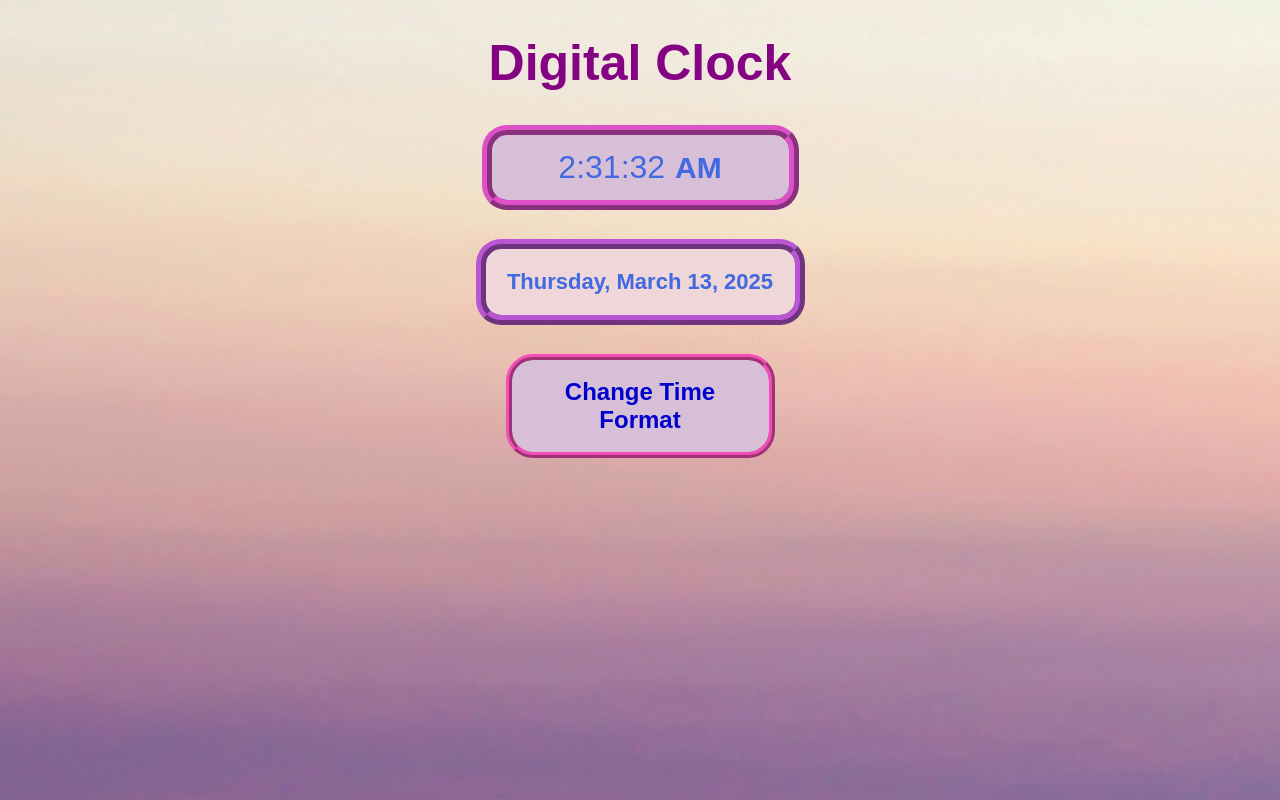
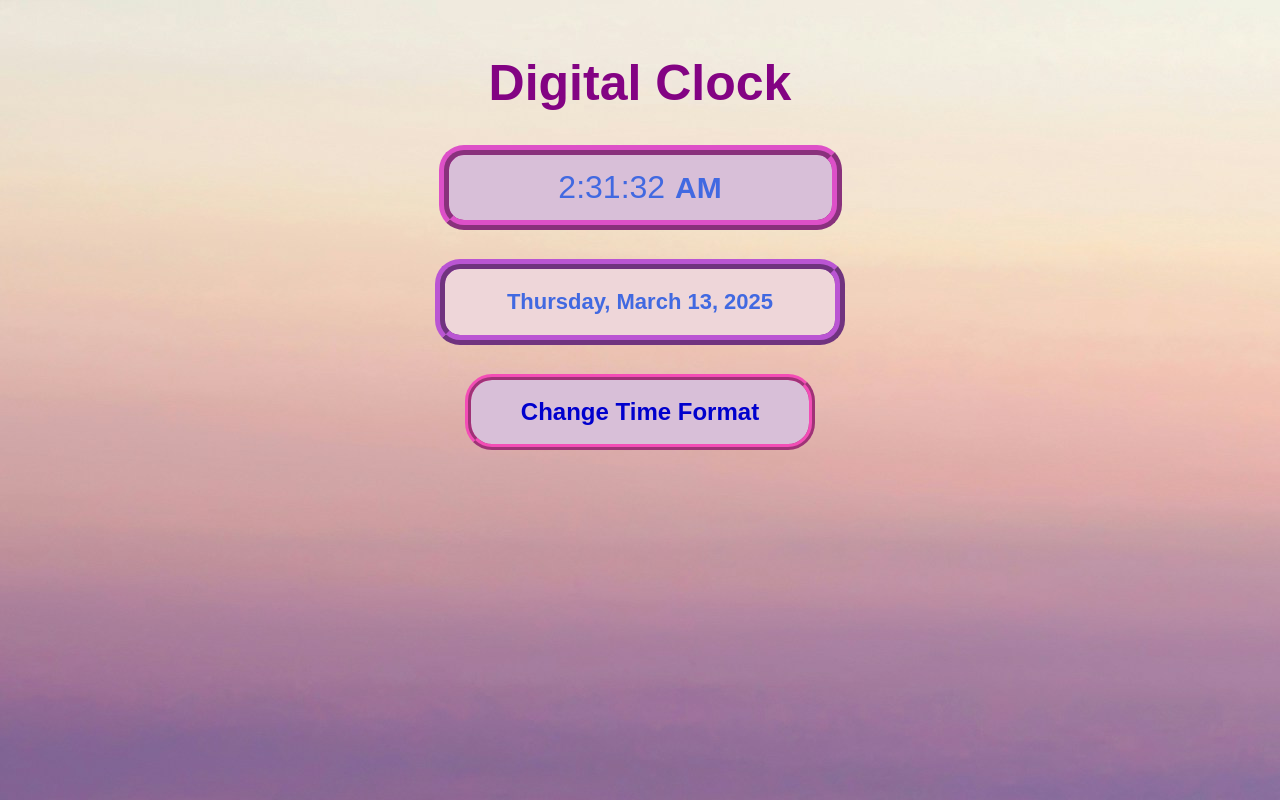
Before and after one commit to over45Codes/digital-clock, a plain HTML site: page index.html in a window 1280 px wide. Drawn offline with Linux system fonts and the light colour scheme; a web font is replaced by a local one.

Commit message:
added more styling

```diff
--- a/style.css
+++ b/style.css
@@ -6,7 +6,8 @@ body {
     /* font-style: italic;
     font-family: Verdana; */
     text-align: center;
-    /* margin: auto; */
+    padding-top: 20px;
+    margin: auto;
 }
 .clock {
     font-family: Arial, sans-serif;
@@ -25,7 +26,7 @@ body {
     text-align: center;
     border: 10px ridge rgb(221, 80, 200);
     padding: 14px;
-    width: 269px;
+    width: 355px;
     margin: auto;
     /* font-size: 25px; */
     /* width: 100%; */
@@ -44,7 +45,7 @@ body {
     background: rgb(238, 214, 217);
     color: royalblue;
     /* width: 100%; */
-    width: 269px;
+    width: 350px;
     margin: auto;
     font-size: 22px;
     font-family: "Sofia", sans-serif;
@@ -63,7 +64,7 @@ body {
     font-weight: bold;
     font-family: "Sofia", sans-serif;
     /* font-family: Verdana; */
-    width: 269px;
+    width: 350px;
     margin: auto;
     border: 6px ridge rgb(243, 77, 182);
     border-radius: 27px;
```
